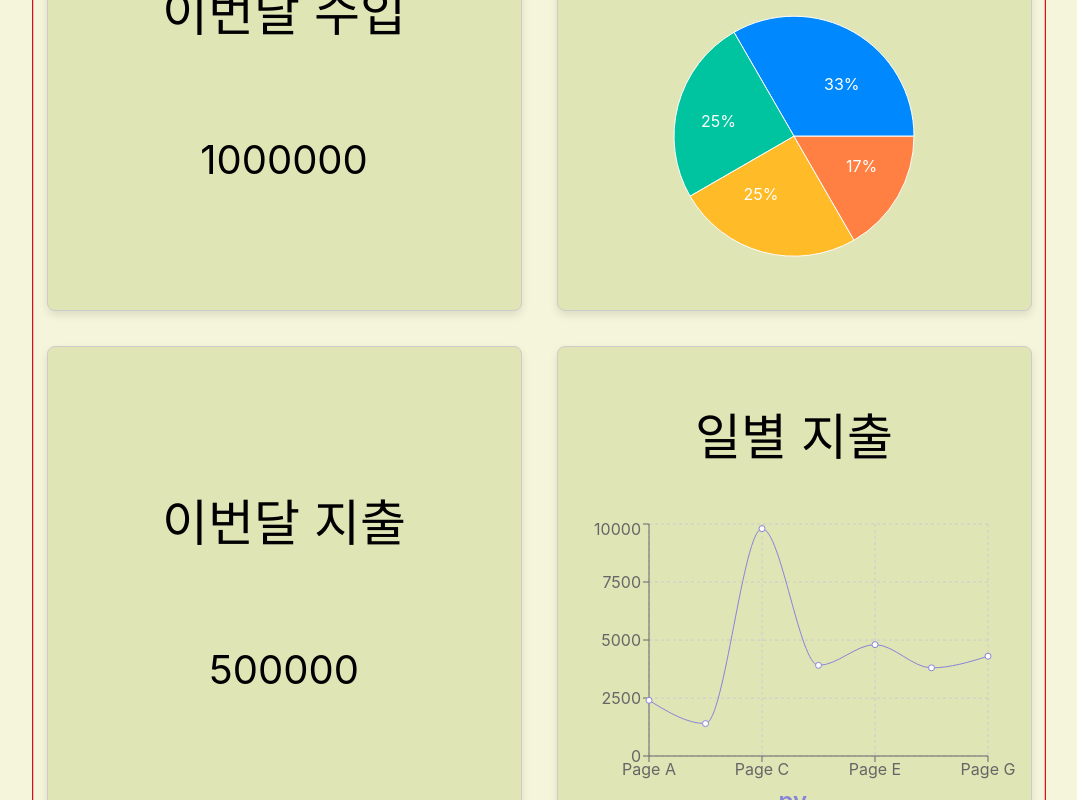
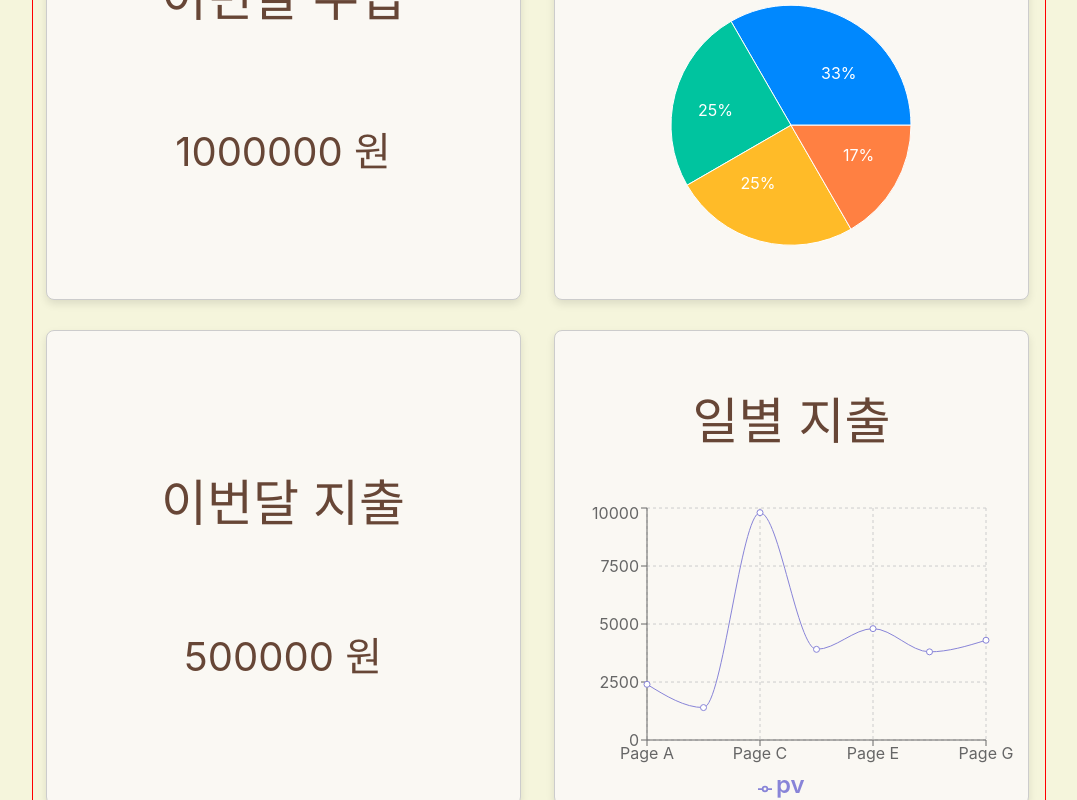
Before and after one commit to PiscesTH/hab, a React (Create React App) app: page / in a window 1280 px wide. Shown: the part 280-1080 px from the top of the page, without its empty margins (101-1178 px from the left). Built offline with nearby package versions, Linux system fonts and the light colour scheme.

Commit message:
2024-08-28

```diff
--- a/src/App.css
+++ b/src/App.css
@@ -16,7 +16,7 @@ html {
 
 .container {
   display: grid;
-  grid-template-rows: auto auto 150px;
+  grid-template-rows: auto auto 100px;
   gap: 10px;
   border: solid 1px red;
   width: 1014px;
@@ -37,9 +37,8 @@ main {
   height: 100%;
   display: grid;
   grid-template-columns: 1fr 1fr;
-  gap: 10px;
+  gap: 5px;
   grid-template-rows: 1fr 1fr;
-  border: solid 1px #ccc;
   grid-template-areas:
     "income ratio"
     "expenditure graph";
@@ -51,10 +50,6 @@ main {
   justify-content: center;
   width: 500px;
   height: 500px;
-}
-
-.body {
-  margin: 10px;
 }
 
 a {
@@ -113,7 +108,7 @@ li > button {
 
 .main-container > div > div {
   border-radius: 8px;
-  background-color: #E0E5B6;
+  background-color: #FAF8F3;
   width: 95%;
   height: 95%;
   display: flex;
@@ -122,6 +117,7 @@ li > button {
   justify-content: center;
   box-shadow: 0 4px 8px rgba(0, 0, 0, 0.1);
   border: 1px solid #ccc;
+  color: #674636;
 }
 
 p {
@@ -172,7 +168,7 @@ p {
 /* footer */
 footer {
   grid-area: footer;
-  background-color: orange;
+  background-color: #CCD5AE;
   margin-top: 10px;
   display: flex;
   align-items: center;
@@ -198,8 +194,6 @@ footer {
   width: 48%;
   height: 96%;
   margin: 2px;
-  border: 1px solid #ccc;
-  word-break: break-all;
 }
 
 /* tmp list */
@@ -221,7 +215,6 @@ footer {
   display: flex;
   align-items: center;
   justify-content: center;
-  background-color: bisque;
 }
 
 /* calendar */
--- a/src/App.js
+++ b/src/App.js
@@ -17,7 +17,7 @@ function MainPage() {
       <div className="income">
         <div>
           <p className="a">이번달 수입</p>
-          <p className="b">1000000</p>
+          <p className="b">1000000 원</p>
         </div>
       </div>
       <div className="ratio">
@@ -29,7 +29,7 @@ function MainPage() {
       <div className="expenditure">
         <div>
           <p className="a">이번달 지출</p>
-          <p className="b">500000</p>
+          <p className="b">500000 원</p>
         </div>
       </div>
       <div className="graph">
```
